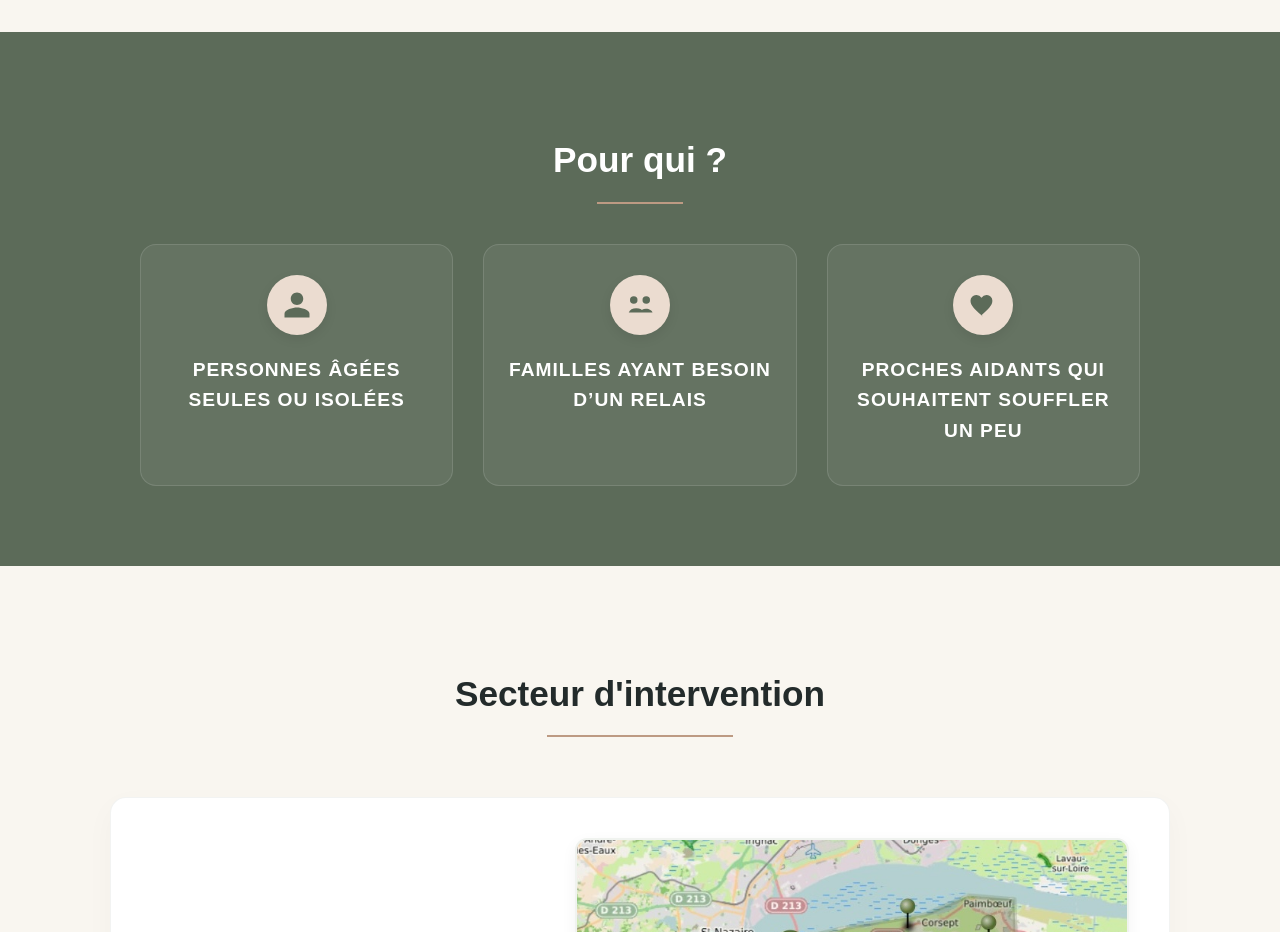
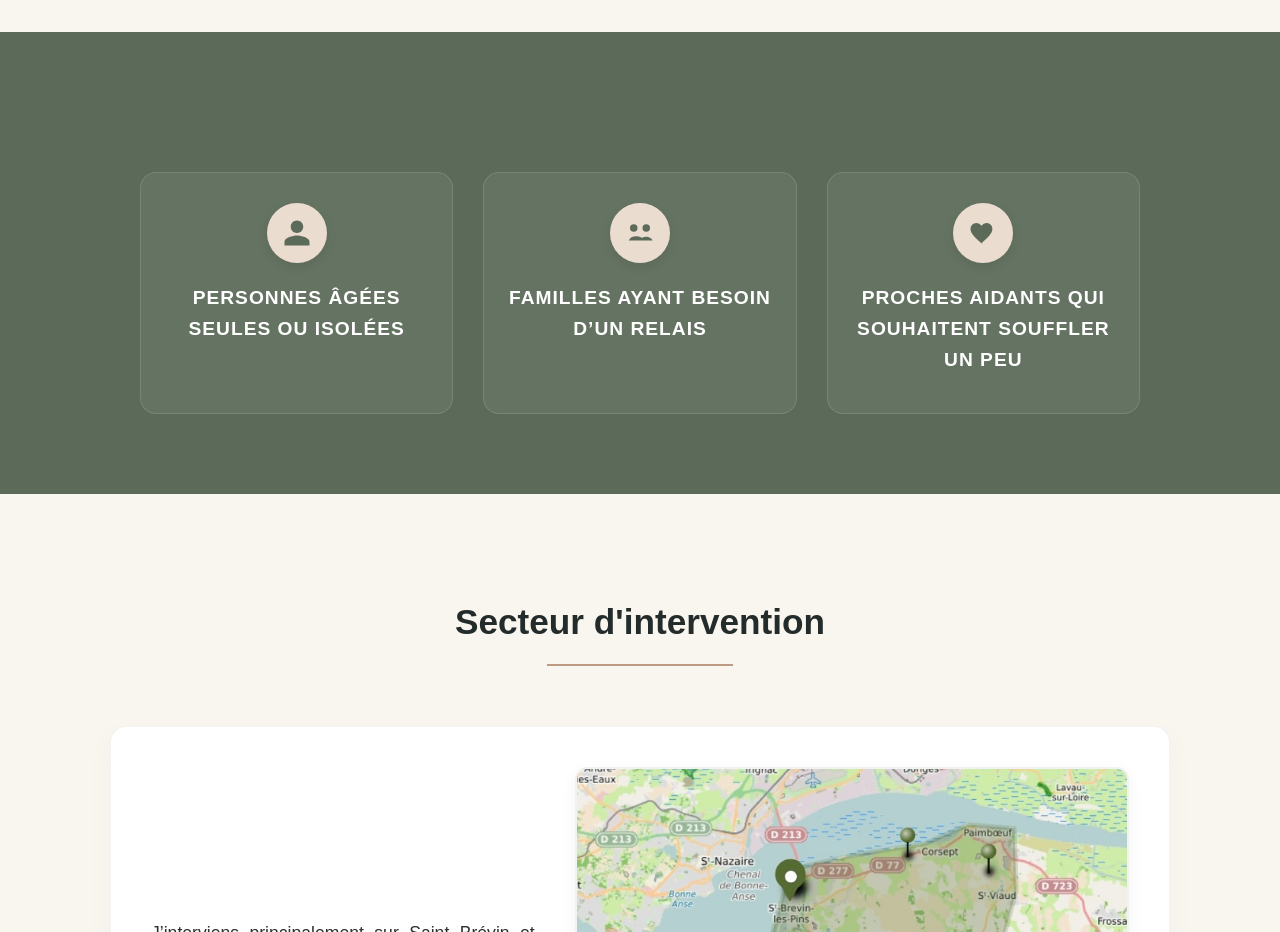
Before and after one commit to tentensee/LaVoyageuseDeVie, a React (Vite) app: page / in a window 1280 px wide. Shown: the part 1560-2492 px from the top of the page. Built offline with nearby package versions, Linux system fonts and the light colour scheme.

Commit message:
Retirer le titre Pour qui de la section ForWho

```diff
--- a/src/components/ForWho.jsx
+++ b/src/components/ForWho.jsx
@@ -30,8 +30,7 @@ export default function ForWho() {
 
   return (
     <section id="for-who" className="for-who-section">
-      <div className="section-header">
-        <h2>Pour qui ?</h2>
+      <div className="section-header" aria-hidden="true">
       </div>
 
       <div className="for-who-grid">
```
